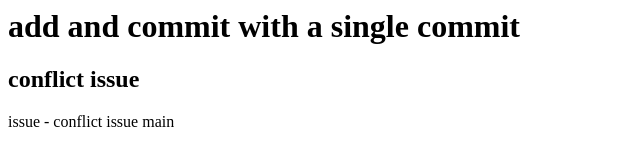
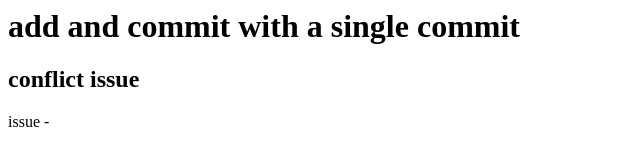
Before and after one commit to SaiyanPi/GitHub, a plain HTML site: page issues.html in a window 1280 px wide. Shown: the whole page, without its empty margins (0-640 px from the left). Drawn offline with Linux system fonts and the light colour scheme.

Commit message:
plain start for conflict issue

```diff
--- a/issues.html
+++ b/issues.html
@@ -7,7 +7,7 @@
         <h1>add and commit with a single commit</h1>
         <h2>conflict issue</h2>
         <div>
-            <p>issue - conflict issue main</p>
+            <p>issue - </p>
         </div>
     </body>
 </html>
```
